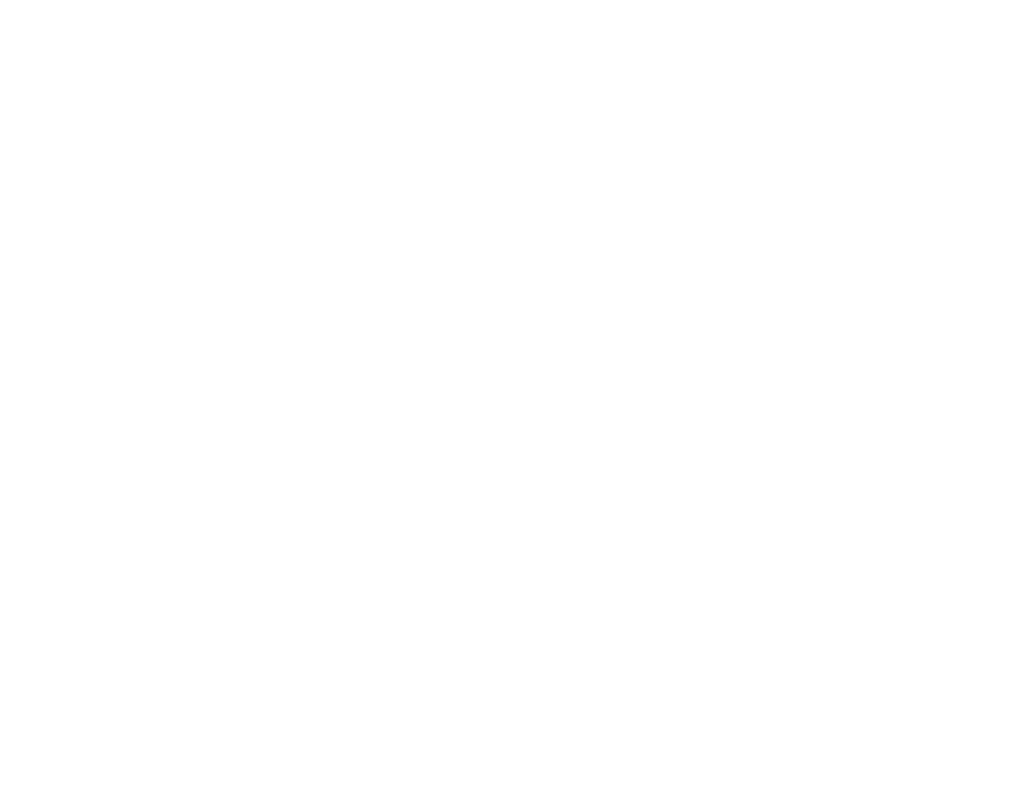
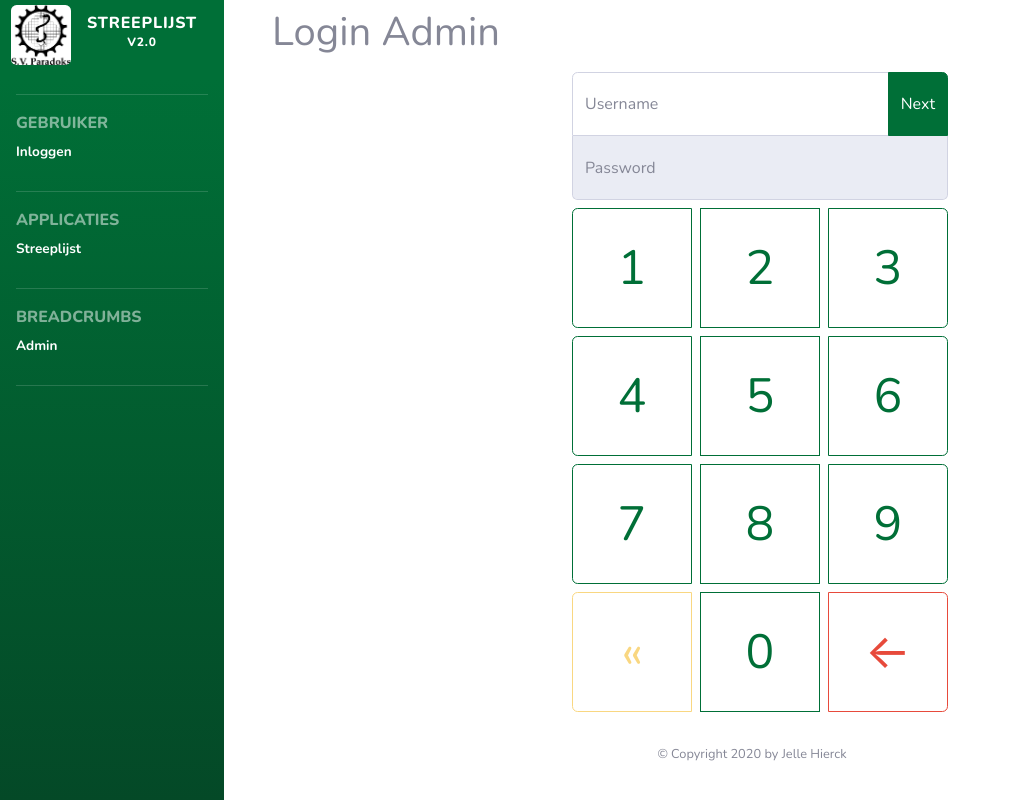
Before and after one commit to jellehierck/Streeplijst2, a Flask app: page /admin/login in a window 1280 px wide. Before the commit the part shown is empty. Shown: the whole page, without its empty margins (0-1011 px from the left). Run offline with Flask 2, Linux system fonts and the light colour scheme; parts of the project's set-up code (start-up, migrations or seed data) failed here and were passed over; some libraries are stand-ins or nearby versions.

Commit message:
Working on login route for admin_base.jinja2

```diff
--- a/streeplijst2/admin/routes.py
+++ b/streeplijst2/admin/routes.py
@@ -1,5 +1,6 @@
 from flask import Blueprint, session, redirect, url_for, request, render_template
 from functools import wraps  # Used in decorator function
+from flask_login import login_required as admin_login_required
 
 
 def check_admin_logged_in(func):
@@ -45,8 +46,14 @@ def index():
 def login():
     if request.method == 'GET':
         admin_logout()  # If this page is accessed with GET, no admin must be logged in so clear the current admin
-        return render_template('admin/login.jinja2')
+        return render_template('admin/login_admin.jinja2')
 
     elif request.method == 'POST':
         admin_code = request.form['admin-code']
         # TODO: Add a hasing decoder here
+
+
+@bp_admin.route('/sales')
+@admin_login_required
+def sales_view():
+    return "Sales View"
--- a/streeplijst2/static/css/custom-style.css
+++ b/streeplijst2/static/css/custom-style.css
@@ -43,6 +43,36 @@ Author: Jelle H
     height: 10vh !important;
 }
 
+.login-display-sm {
+    width: calc(45vh + 1rem) !important; /* This value is determined by 3 * .btn-sq width + 1rem for margin */
+    height: 8vh !important;
+}
+
 .login-display * {
     font-size: 4vh;
 }
+
+.vertical-input-group .input-group:first-child {
+    padding-bottom: 0;
+}
+.vertical-input-group .input-group:first-child * {
+    border-bottom-left-radius: 0;
+    border-bottom-right-radius: 0;
+}
+.vertical-input-group .input-group:last-child {
+    padding-top: 0;
+}
+.vertical-input-group .input-group:last-child * {
+    border-top-left-radius: 0;
+    border-top-right-radius: 0;
+}
+.vertical-input-group .input-group:not(:last-child):not(:first-child) {
+    padding-top: 0;
+    padding-bottom: 0;
+}
+.vertical-input-group .input-group:not(:last-child):not(:first-child) * {
+    border-radius: 0;
+}
+.vertical-input-group .input-group:not(:first-child) * {
+    border-top: 0;
+}
--- /dev/null
+++ b/streeplijst2/templates/admin/login_admin.jinja2
@@ -0,0 +1,128 @@
+{% extends "base.jinja2" %}
+
+{% block title %}Admin Login{% endblock title %}
+
+{% block sidebar_breadcrumbs %}
+
+    {{ super() }}
+    <li class="nav-item active">
+        <a class="nav-link py-1" href="{{ url_for('admin.index') }}">
+            <span>Admin</span>
+        </a>
+    </li>
+
+{% endblock sidebar_breadcrumbs %}
+
+{% block regular_content %}
+
+    {% block regular_content_top %}
+
+        <div>
+            <h1>Login Admin</h1>
+        </div>
+
+    {% endblock regular_content_top %}
+
+    <!-- Login Card -->
+    <div class="container-fluid m-2">
+        <div class="text-center p-2 w-100">
+
+            <!-- Student number display top bar -->
+            <form class="mb-1" action="{{ url_for('admin.login') }}" method="post">
+                <div class="vertical-input-group">
+                    <div class="input-group login-display-sm mx-auto">
+                        <input name="username" id="username" type="text" class="form-control h-100" value="" placeholder="Username">
+                        <div class="input-group-append">
+                            <button id="submit-button" type="submit" class="btn btn-primary">Next</button>
+                        </div>
+                    </div>
+                    <div class="input-group login-display-sm mx-auto">
+                        <input name="username" id="username" type="password" class="form-control h-100" value="" placeholder="Password"
+                               disabled>
+                    </div>
+                </div>
+            </form>
+
+            <!-- Buttons -->
+            <div class="btn-group" role="group">
+                <button onclick="addDigit(1)" class="btn btn-outline-primary btn-sq m-1">1</button>
+                <button onclick="addDigit(2)" class="btn btn-outline-primary btn-sq m-1">2</button>
+                <button onclick="addDigit(3)" class="btn btn-outline-primary btn-sq m-1">3</button>
+            </div>
+            <br>
+            <div class="btn-group" role="group">
+                <button onclick="addDigit(4)" class="btn btn-outline-primary btn-sq m-1">4</button>
+                <button onclick="addDigit(5)" class="btn btn-outline-primary btn-sq m-1">5</button>
+                <button onclick="addDigit(6)" class="btn btn-outline-primary btn-sq m-1">6</button>
+            </div>
+            <br>
+            <div class="btn-group" role="group">
+                <button onclick="addDigit(7)" class="btn btn-outline-primary btn-sq m-1">7</button>
+                <button onclick="addDigit(8)" class="btn btn-outline-primary btn-sq m-1">8</button>
+                <button onclick="addDigit(9)" class="btn btn-outline-primary btn-sq m-1">9</button>
+            </div>
+            <br>
+            <div class="btn-group" role="group">
+                <button id="s-number-prefix-button" onclick="backToUsername()"
+                        class="btn btn-outline-warning btn-sq m-1" disabled>&#171;
+                </button>
+                <button onclick="addDigit(0)" class="btn btn-outline-primary btn-sq m-1">0</button>
+                <button onclick="removeDigit()" class="btn btn-outline-danger btn-sq m-1">&larr;</button>
+            </div>
+
+        </div>
+    </div>
+
+{% endblock regular_content %}
+
+{% block script %}
+
+    {{ super() }}
+
+    <script type="text/javascript">
+
+    // Adds clicked digit to display
+    function addDigit(inputDigit) {
+        let currentUsername = $('#username').val(); // Get the current username string
+        if (currentUsername.length <= 12) { // Only if there are less than 12 numerical digits
+            currentUsername += inputDigit; // Update the username
+            $('#username').val(currentUsername); // Store and display the username
+        }
+    }
+
+    // Removes last digit from the display
+    function removeDigit() {
+        let currentUsername = $('#username').val(); // Get the current username string
+        if (currentUsername.length >= 1) { // If there are still digits in the username
+            currentUsername = currentUsername.slice(0, -1); // Remove the last digit
+        } else {  // If the string is already empty, do nothing
+        }
+        $('#username').val(currentUsername); // Store and display the username
+    }
+
+    // Toggle the prefix letter between 's' and 'm'
+    function togglePrefix() {
+        let currentSNumber = $('#s-number').val(); // Get the current student number string
+        let currentSNumberDigits = currentSNumber.substring(1); // Removes the letter from the SNumber so only digits remain
+        let oldPrefix = currentSNumber.charAt(0); // Get the prefix letter
+
+        let newPrefix; // Declare the new prefix
+
+        // toggle the prefix
+        if (oldPrefix === 's') {
+            newPrefix = 'm';
+        } else if (oldPrefix === 'm') {
+            newPrefix = 's';
+        } else { // The prefix was not recognized, throw an alert
+            alert('Oops! Something went wrong.');
+        }
+
+        currentSNumber = newPrefix + currentSNumberDigits  // Update the currentSNumber
+        $('#s-number').val(currentSNumber); // Store the currentSNumber internally
+        $('#s-number-prefix').text(newPrefix); // Display the new prefix
+        $('#s-number-prefix-button').text(oldPrefix); // Display the new prefix
+    }
+
+</script>
+
+{% endblock script %}
```
Also changed, not shown: streeplijst2/templates/admin/admin_base.jinja2 (added, +26 -0 lines), streeplijst2/templates/admin/login.jinja2 (deleted).
